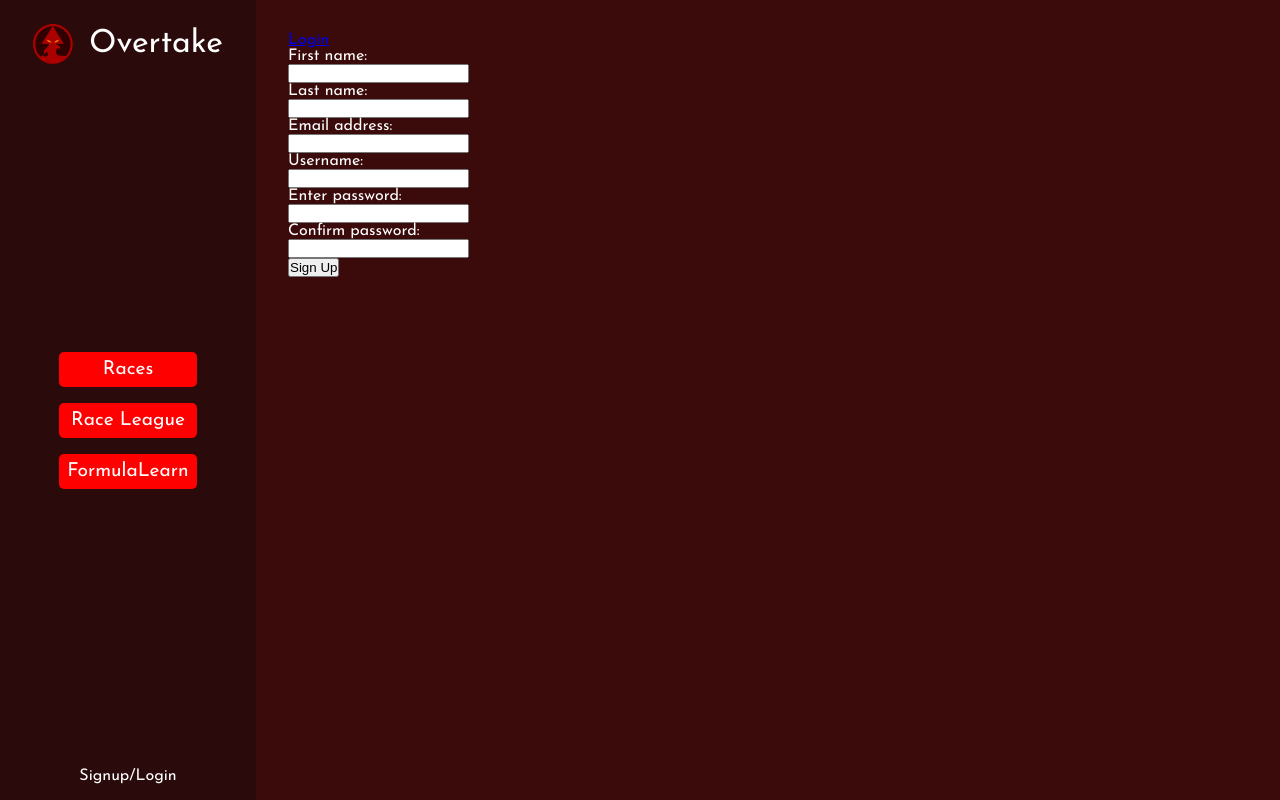
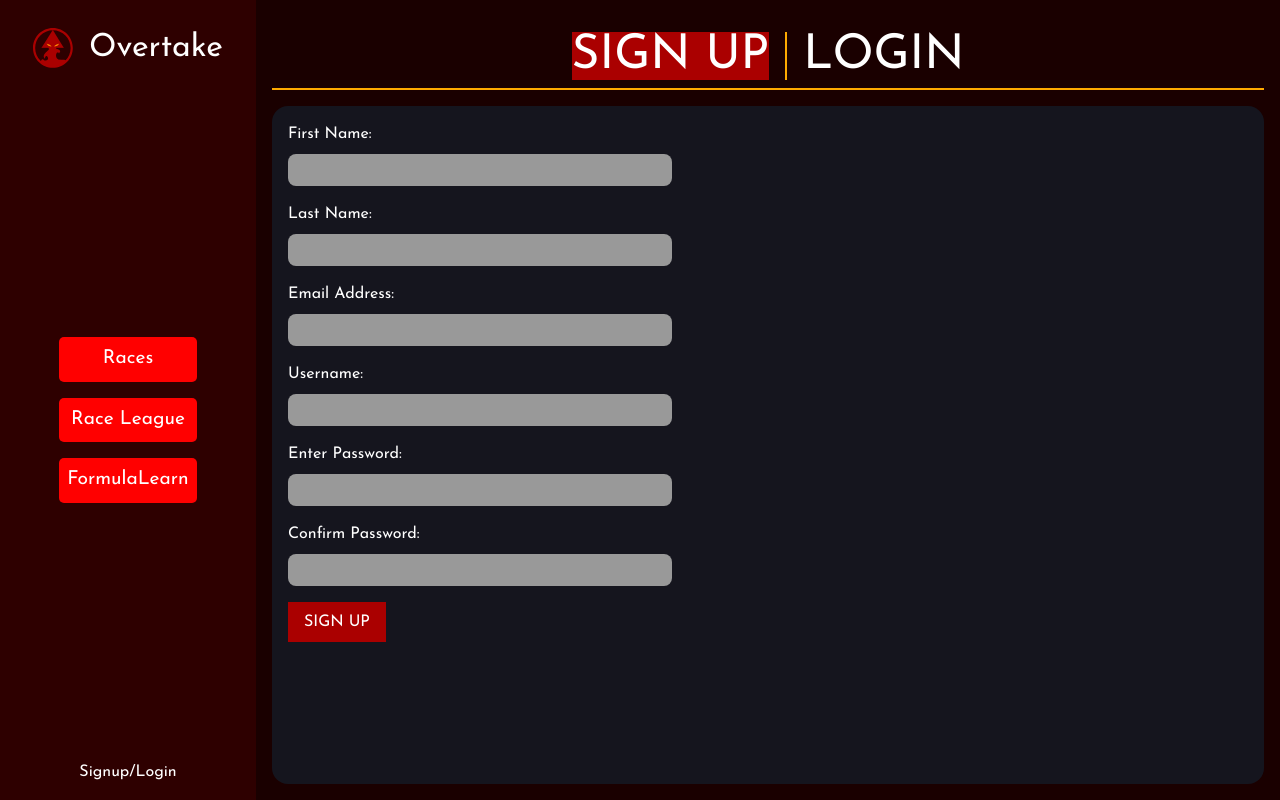
Before and after one commit to hegnad/overtake, a Next.js app in the folder web/: page /signup in a window 1280 px wide. Built offline with nearby package versions, Linux system fonts and the light colour scheme.

Commit message:
Style login and signup pages

```diff
--- a/web/src/app/globals.css
+++ b/web/src/app/globals.css
@@ -1,3 +1,7 @@
+@tailwind base;
+@tailwind components;
+@tailwind utilities;
+
 /* Reset margins and padding for all elements */
 * {
   margin: 0;
--- a/web/src/app/login/login.module.css
+++ /dev/null
@@ -1,8 +0,0 @@
-.container {
-  display: flex;
-  flex-direction: column;
-}
-
-.form {
-  color: white;
-}
--- a/web/src/app/login/page.tsx
+++ b/web/src/app/login/page.tsx
@@ -1,12 +1,11 @@
 "use client";
 
 import { MouseEvent, useContext, useState } from "react";
-import Link from "next/link";
 import SidebarLayout from "../ui/sidebar-layout";
-import styles from "./login.module.css";
 import { IdentityContext } from "../lib/context/identity";
 import { useRouter } from "next/navigation";
 import { Session } from "../lib/models/session";
+import SignupLoginTabs from "../ui/signup-login-tabs";
 
 export default function Login() {
   const router = useRouter();
@@ -43,14 +42,15 @@ export default function Login() {
 
   return (
     <SidebarLayout>
-      <Link href="/signup">Sign Up</Link>
-      <div className={styles.container}>
-        <form className={styles.form}>
-          <div>
-            <p>
+      <div className="w-full h-full flex flex-col">
+        <SignupLoginTabs isLoginActive />
+        <form className="flex flex-col rounded-2xl p-4 gap-4 bg-accent grow">
+          <div className="flex flex-col gap-2">
+            <p className="text-white">
               <label>Username:</label>
             </p>
             <input
+              className="px-2 py-1 rounded-lg bg-input max-w-sm"
               type="text"
               value={username}
               onChange={(e) => {
@@ -58,11 +58,12 @@ export default function Login() {
               }}
             />
           </div>
-          <div>
-            <p>
-              <label>Enter password:</label>
+          <div className="flex flex-col gap-2">
+            <p className="text-white">
+              <label>Password:</label>
             </p>
             <input
+              className="px-2 py-1 rounded-lg bg-input max-w-sm"
               type="password"
               value={password}
               onChange={(e) => {
@@ -70,7 +71,14 @@ export default function Login() {
               }}
             />
           </div>
-          <input onClick={handleSubmit} type="submit" value="Login" />
+          <div>
+            <input
+              className="px-4 py-2 bg-primary text-white cursor-pointer"
+              onClick={handleSubmit}
+              type="submit"
+              value="LOGIN"
+            />
+          </div>
         </form>
       </div>
     </SidebarLayout>
--- a/web/src/app/signup/page.tsx
+++ b/web/src/app/signup/page.tsx
@@ -1,12 +1,11 @@
 "use client";
 
 import { MouseEvent, useContext, useState } from "react";
-import Link from "next/link";
 import SidebarLayout from "../ui/sidebar-layout";
-import styles from "./signup.module.css";
 import { IdentityContext } from "../lib/context/identity";
 import { useRouter } from "next/navigation";
 import { Session } from "../lib/models/session";
+import SignupLoginTabs from "../ui/signup-login-tabs";
 
 export default function Signup() {
   const router = useRouter();
@@ -50,14 +49,15 @@ export default function Signup() {
 
   return (
     <SidebarLayout>
-      <Link href="/login">Login</Link>
-      <div className={styles.container}>
-        <form className={styles.form}>
-          <div>
-            <p>
-              <label>First name:</label>
+      <div className="w-full h-full flex flex-col">
+        <SignupLoginTabs isLoginActive={false} />
+        <form className="flex flex-col rounded-2xl p-4 gap-4 bg-accent grow">
+          <div className="flex flex-col gap-2">
+            <p className="text-white">
+              <label>First Name:</label>
             </p>
             <input
+              className="px-2 py-1 rounded-lg bg-input max-w-sm"
               type="text"
               value={firstName}
               onChange={(e) => {
@@ -65,11 +65,12 @@ export default function Signup() {
               }}
             />
           </div>
-          <div>
-            <p>
-              <label>Last name:</label>
+          <div className="flex flex-col gap-2">
+            <p className="text-white">
+              <label>Last Name:</label>
             </p>
             <input
+              className="px-2 py-1 rounded-lg bg-input max-w-sm"
               type="text"
               value={lastName}
               onChange={(e) => {
@@ -77,11 +78,12 @@ export default function Signup() {
               }}
             />
           </div>
-          <div>
-            <p>
-              <label>Email address:</label>
+          <div className="flex flex-col gap-2">
+            <p className="text-white">
+              <label>Email Address:</label>
             </p>
             <input
+              className="px-2 py-1 rounded-lg bg-input max-w-sm"
               type="text"
               value={email}
               onChange={(e) => {
@@ -89,11 +91,12 @@ export default function Signup() {
               }}
             />
           </div>
-          <div>
-            <p>
+          <div className="flex flex-col gap-2">
+            <p className="text-white">
               <label>Username:</label>
             </p>
             <input
+              className="px-2 py-1 rounded-lg bg-input max-w-sm"
               type="text"
               value={username}
               onChange={(e) => {
@@ -101,11 +104,12 @@ export default function Signup() {
               }}
             />
           </div>
-          <div>
-            <p>
-              <label>Enter password:</label>
+          <div className="flex flex-col gap-2">
+            <p className="text-white">
+              <label>Enter Password:</label>
             </p>
             <input
+              className="px-2 py-1 rounded-lg bg-input max-w-sm"
               type="password"
               value={password}
               onChange={(e) => {
@@ -113,11 +117,12 @@ export default function Signup() {
               }}
             />
           </div>
-          <div>
-            <p>
-              <label>Confirm password:</label>
+          <div className="flex flex-col gap-2">
+            <p className="text-white">
+              <label>Confirm Password:</label>
             </p>
             <input
+              className="px-2 py-1 rounded-lg bg-input max-w-sm"
               type="password"
               value={confirmPassword}
               onChange={(e) => {
@@ -125,7 +130,14 @@ export default function Signup() {
               }}
             />
           </div>
-          <input onClick={handleSubmit} type="submit" value="Sign Up" />
+          <div>
+            <input
+              className="px-4 py-2 bg-primary text-white cursor-pointer"
+              onClick={handleSubmit}
+              type="submit"
+              value="SIGN UP"
+            />
+          </div>
         </form>
       </div>
     </SidebarLayout>
--- a/web/src/app/signup/signup.module.css
+++ /dev/null
@@ -1,8 +0,0 @@
-.container {
-  display: flex;
-  flex-direction: column;
-}
-
-.form {
-  color: white;
-}
--- a/web/src/app/ui/sidebar-layout.module.css
+++ b/web/src/app/ui/sidebar-layout.module.css
@@ -5,7 +5,7 @@
 
 .sidebar {
   width: 20%;
-  background-color: #2a0a0a;
+  background-color: #2e0000;
   color: #fff;
   display: flex;
   flex-direction: column;
@@ -54,10 +54,3 @@
 .navItem:hover {
   background-color: darkred;
 }
-
-.main {
-  width: 80%;
-  background-color: #3b0a0a;
-  color: #fff;
-  padding: 2rem;
-}
--- a/web/src/app/ui/sidebar-layout.tsx
+++ b/web/src/app/ui/sidebar-layout.tsx
@@ -34,7 +34,7 @@ export default function SidebarLayout({ children }: SidebarLayoutProps) {
         </nav>
         <ProfileButton />
       </div>
-      <div className={styles.main}>{children}</div>
+      <div className="overflow-scroll bg-background w-4/5 p-4">{children}</div>
     </div>
   );
 }
--- /dev/null
+++ b/web/src/app/ui/signup-login-tabs.tsx
@@ -0,0 +1,28 @@
+import Link from "next/link";
+
+interface SignupLoginTabsProps {
+  isLoginActive: boolean;
+}
+
+export default function SignupLoginTabs(props: SignupLoginTabsProps) {
+  return (
+    <div className="my-4 flex flex-col gap-2 items-center">
+      <div className="flex flex-row gap-4">
+        <Link
+          className={`text-white text-5xl ${!props.isLoginActive && "bg-primary"}`}
+          href="/signup"
+        >
+          SIGN UP
+        </Link>
+        <div className="h-full w-0.5 bg-secondary block"></div>
+        <Link
+          className={`text-white text-5xl ${props.isLoginActive && "bg-primary"}`}
+          href="/login"
+        >
+          LOGIN
+        </Link>
+      </div>
+      <div className="w-full h-0.5 bg-secondary block"></div>
+    </div>
+  );
+}
--- a/web/tailwind.config.ts
+++ b/web/tailwind.config.ts
@@ -8,6 +8,13 @@ const config: Config = {
   ],
   theme: {
     extend: {
+      colors: {
+        primary: "#aa0000",
+        secondary: "#ffaa00",
+        background: "#1a0000",
+        accent: "#15151e",
+        input: "#999999",
+      },
       backgroundImage: {
         "gradient-radial": "radial-gradient(var(--tw-gradient-stops))",
         "gradient-conic":
```
